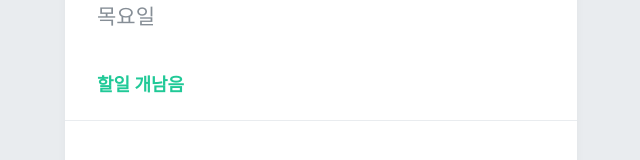
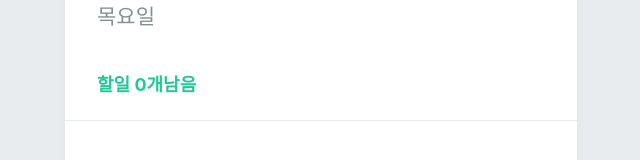
Before and after one commit to Geon0/react-todolist, a React (Create React App) app: page / in a window 1280 px wide. Shown: the part 177-337 px from the top of the page, without its empty margins (319-959 px from the left). Built offline with nearby package versions, Linux system fonts and the light colour scheme.

Commit message:
업데이트 삭제 추가

```diff
--- a/src/App.js
+++ b/src/App.js
@@ -28,12 +28,16 @@ function App() {
     setData([...copyArray])
   }
 
+  const onDeTodo = id => {
+    const newData = data.filter(number => number.id !== id)
+    setData(newData)
+  }
   return (
     <>
       <GlobalStyle />
       <TodoTemplate>
         <TodoHead todoList={data} />
-        <TodoList todoList={data} onChDone={onChDone} />
+        <TodoList todoList={data} onChDone={onChDone} onDeTodo={onDeTodo} />
         <TodoCreate onCreate={onCreate} />
       </TodoTemplate>
     </>
--- a/src/components/TodoHead.js
+++ b/src/components/TodoHead.js
@@ -23,14 +23,12 @@ const TodoHeadBlock = styled.div`
   }
 `
 
-const TodoHead = () => {
+const TodoHead = props => {
   const [date, setDate] = useState('')
   const [day, setDay] = useState('')
-  const [toDo, setToDo] = useState(0)
 
   useEffect(() => {
     currentTime()
-    getItem()
   }, [])
 
   const currentTime = () => {
@@ -50,29 +48,16 @@ const TodoHead = () => {
     setDay(day)
   }
 
-  const getItem = () => {
-    let item = window.localStorage.getItem('id')
-    setToDo(item)
-  }
+  const data = props.todoList
+  const numValue = data.filter(value => value.done !== true)
 
   return (
     <TodoHeadBlock>
       <div className="day">{date}</div>
       <div className="day">{day}</div>
-      <div className="tasks-left">할일 {toDo}개남음</div>
+      <div className="tasks-left">할일 {numValue.length}개남음</div>
     </TodoHeadBlock>
   )
 }
 
 export default TodoHead
-
-/*
-function callback(){
-}
-// <button onClick={currentTime}>Click</button> <=> window.addEventListener("click", callback);
-
-function callback2(param){
-}
-
-<button onClick={()  => {callback2(78); }}>Click</button> <=> <button onClick={callback2.bind(this, 45)}>Click</button> = window.addEventListener("click", callback2.bind(this, 45))
-*/
--- a/src/components/TodoList.js
+++ b/src/components/TodoList.js
@@ -15,10 +15,19 @@ function TodoList(props) {
   const changeDone = (id, value) => {
     props.onChDone(id, value)
   }
+
+  const deleteTodo = id => {
+    props.onDeTodo(id)
+  }
   return (
     <TodoListBlock>
       {array.map(item => (
-        <TodoItem item={item} key={item.id} changeDone={changeDone} />
+        <TodoItem
+          item={item}
+          key={item.id}
+          changeDone={changeDone}
+          deleteTodo={deleteTodo}
+        />
       ))}
     </TodoListBlock>
   )
```
